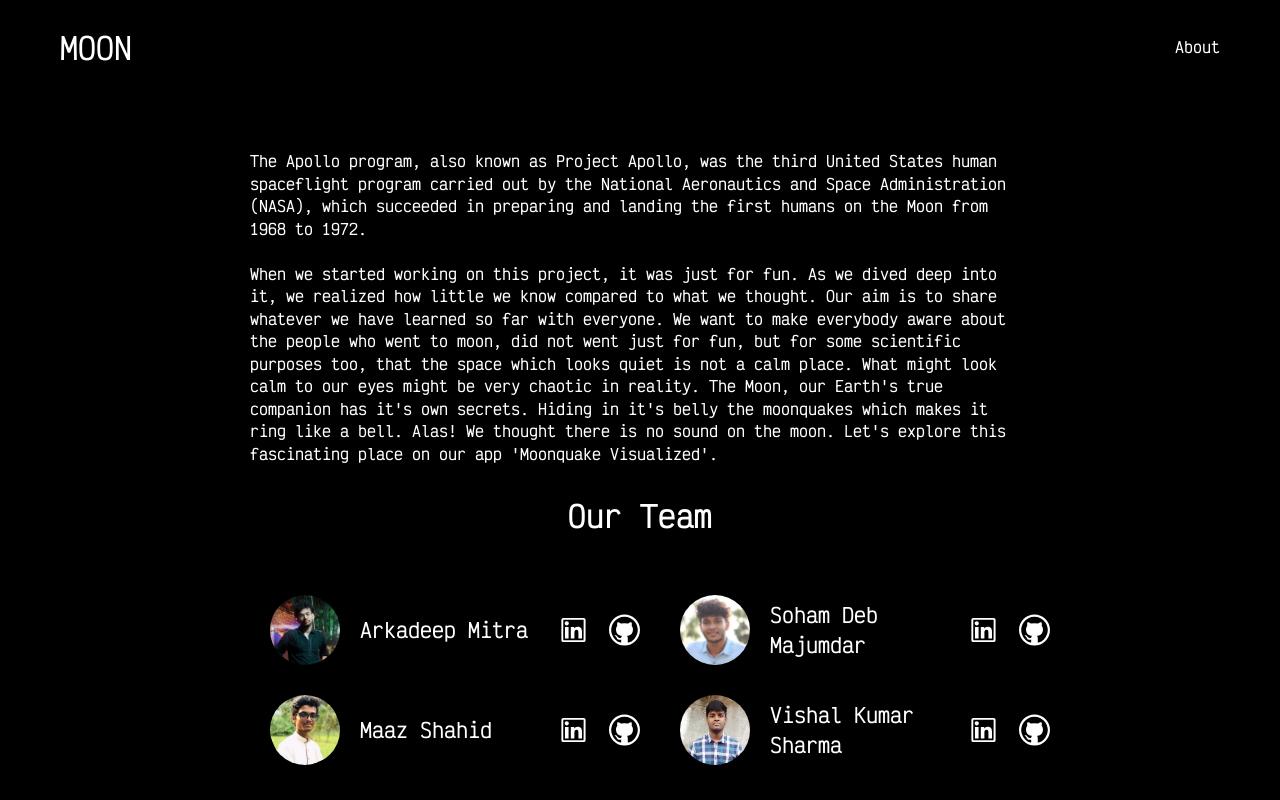
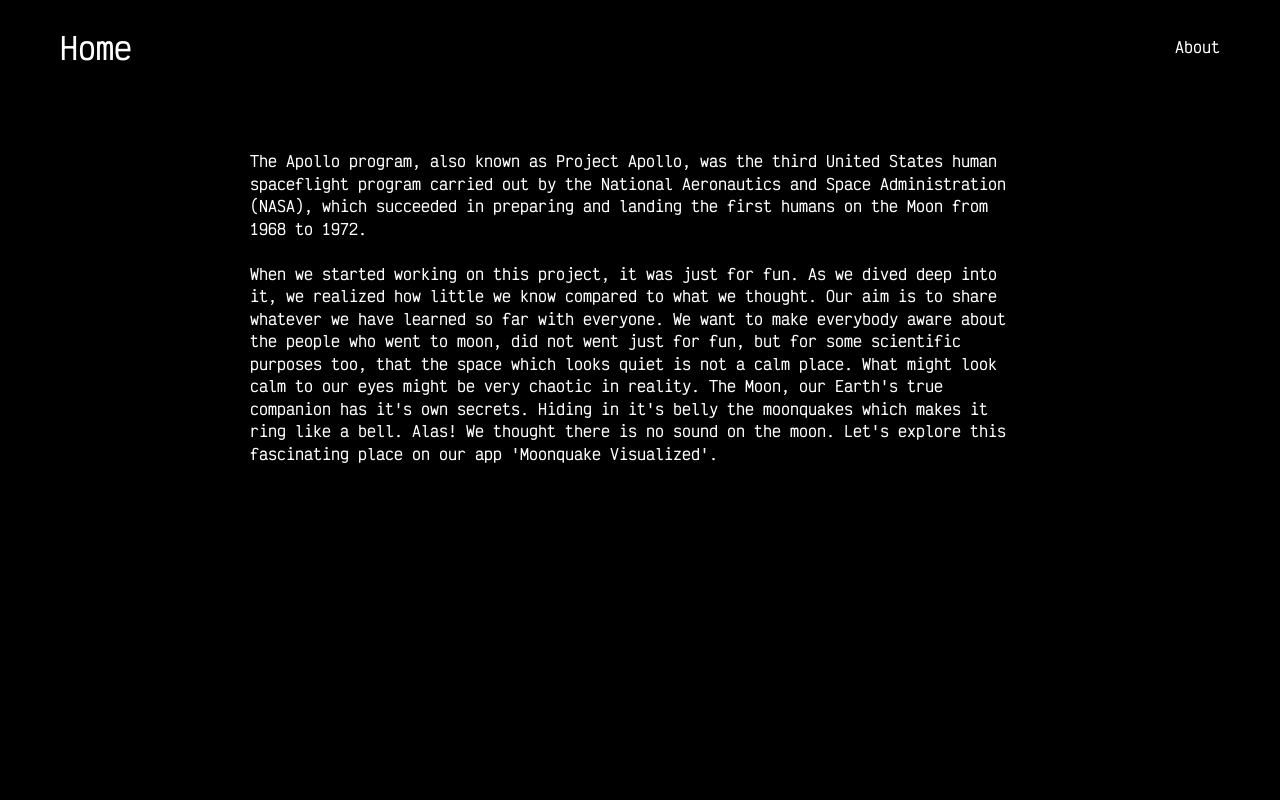
Before and after one commit to vishalkrsharma/moonquake-visualized, a Next.js app: page /about in a window 1280 px wide. Built offline with nearby package versions, Linux system fonts and the light colour scheme.

Commit message:
chore: navbar changes

```diff
--- a/app/about/page.jsx
+++ b/app/about/page.jsx
@@ -17,7 +17,7 @@ const Page = () => {
         in reality. The Moon, our Earth&apos;s true companion has it&apos;s own secrets. Hiding in it&apos;s belly the moonquakes which makes it ring like a
         bell. Alas! We thought there is no sound on the moon. Let&apos;s explore this fascinating place on our app &apos;Moonquake Visualized&apos;.
       </div>
-      <Developers />
+      {/* <Developers /> */}
     </div>
   );
 };
--- a/components/Navbar.jsx
+++ b/components/Navbar.jsx
@@ -10,7 +10,7 @@ const Navbar = () => {
         className={styles.brand}
         href='/'
       >
-        MOON
+        Home
       </Link>
       <Link
         className={styles.link}
```
